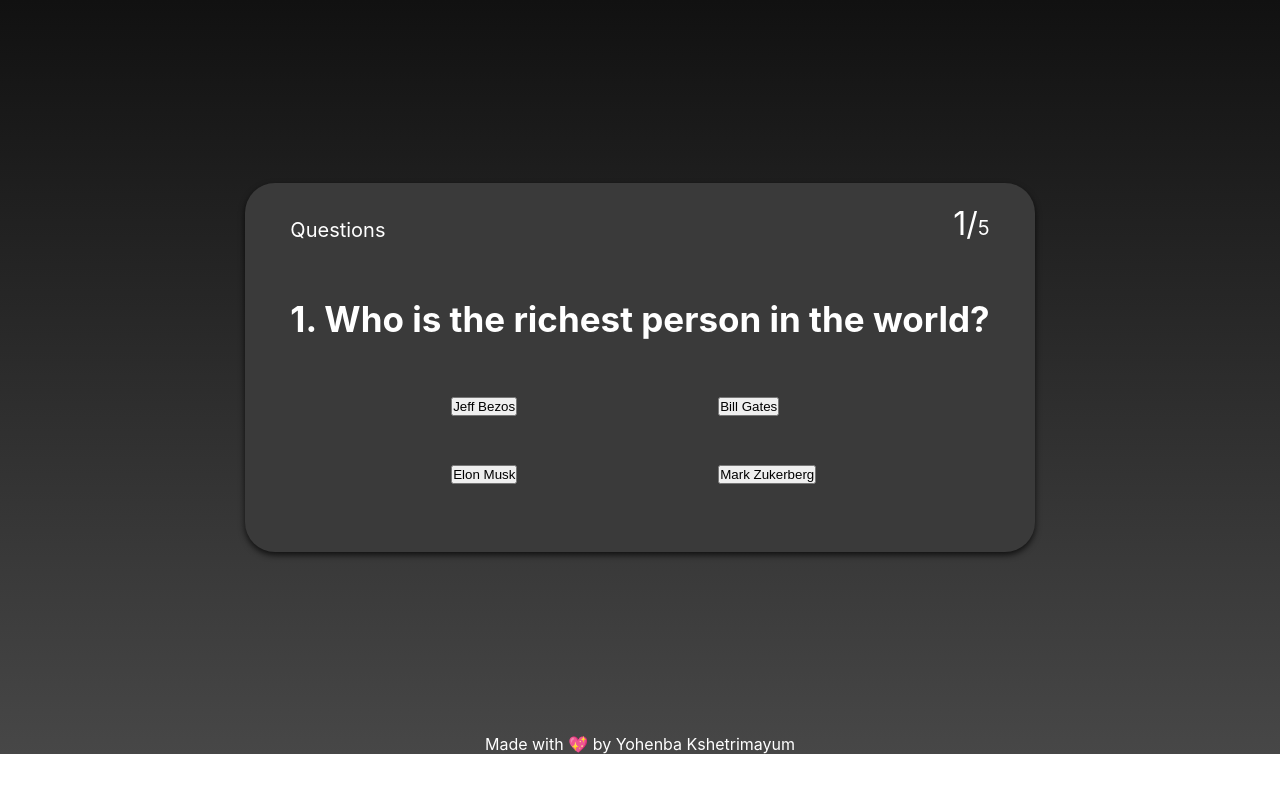
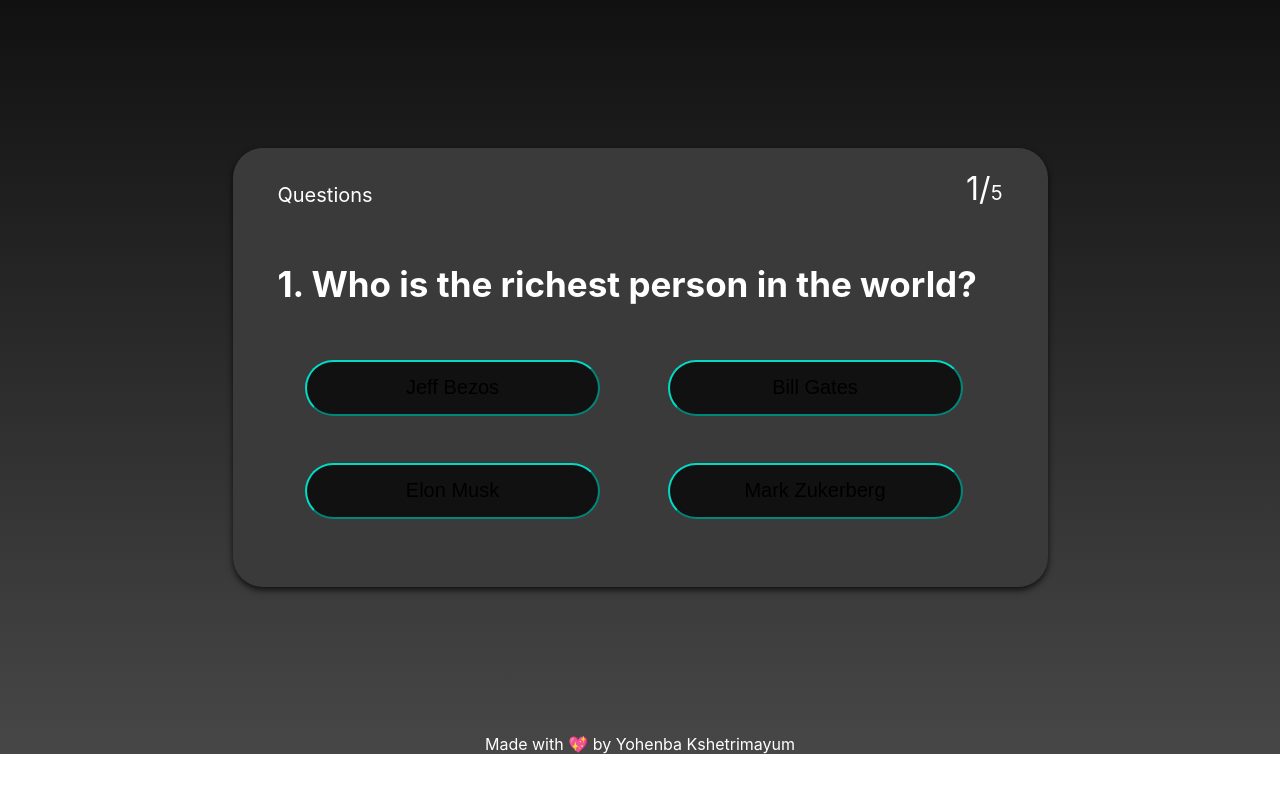
Before and after one commit to Yohenba18/Quiz-app, a React (Create React App) app: page / in a window 1280 px wide. Shown: the top 792 px of the page. Built offline with nearby package versions, Linux system fonts and the light colour scheme.

Commit message:
quiz v2.3 button

```diff
--- a/src/App.css
+++ b/src/App.css
@@ -58,6 +58,17 @@
   justify-content: space-evenly;
 }
 
+button{
+ width:295px;
+ height: 56px;
+ border-radius: 30px;
+ border-color: #03DAC6;
+ font-size:20px;
+ font-family: Arial;
+ font-style: normal;
+ font-weight: normal;
+ background-color: #111111;
+}
 
 .quiz .quiz__ans .options{
   margin: 0 40px  47px 27.5px;
```
